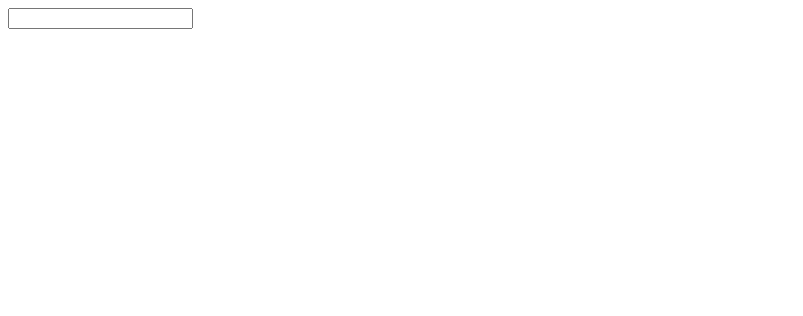
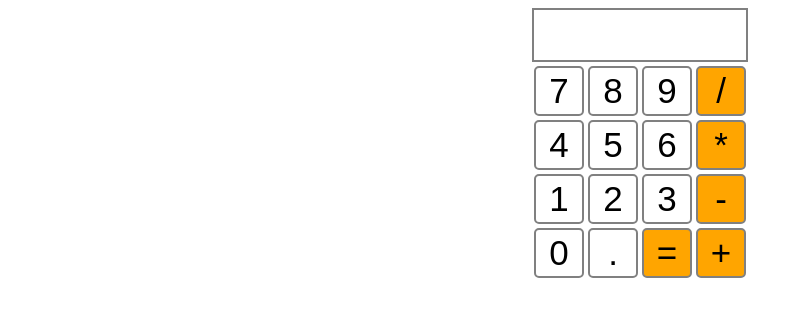
Before and after one commit to jamesande65/react, a React app: page / in a window 1280 px wide. Shown: the whole page, without its empty margins (0-803 px from the left). Built offline with nearby package versions, Linux system fonts and the light colour scheme.

Commit message:
calc visuals and some functional

```diff
--- /dev/null
+++ b/components/calc.js
@@ -0,0 +1,60 @@
+import React from 'react';
+
+class Calc extends React.Component{
+    constructor (){
+        super();
+        this.state = {
+            textInput: '',
+            firstOperand: '0',
+            secondOperand: '0',
+            operator: '0',
+            operation: eval(this.firstOperand + this.operator + this.secondOperand),
+            result: '',
+        }
+    }
+
+    handleNumInput(e) {
+        this.setState({
+            textInput: this.state.textInput + e.target.value
+        });
+    }
+
+    handleOpInput(e) {
+        this.setState({
+            firstOperand: this.state.textInput,
+            operator: e.target.value,
+            textInput: '',
+        });
+    }
+
+    handleDotInput() {}
+    handleEquationInput() {}
+
+    render() {
+        return (
+            <div className={'calc'}>
+                <input type="text" onChange={this.handleNumInput.bind(this)} value={this.state.textInput}/>
+                <div className={'calc-buttons'}>
+                    <button value={'7'} onClick={this.handleNumInput.bind(this)} className={'calcbtn'}>7</button>
+                    <button value={'8'} onClick={this.handleNumInput.bind(this)} className={'calcbtn'}>8</button>
+                    <button value={'9'} onClick={this.handleNumInput.bind(this)} className={'calcbtn'}>9</button>
+                    <button value={'/'} onClick={this.handleOpInput.bind(this)} className={'calcbtn oper'}>/</button>
+                    <button value={'4'} onClick={this.handleNumInput.bind(this)} className={'calcbtn'}>4</button>
+                    <button value={'5'} onClick={this.handleNumInput.bind(this)} className={'calcbtn'}>5</button>
+                    <button value={'6'} onClick={this.handleNumInput.bind(this)} className={'calcbtn'}>6</button>
+                    <button value={'*'} onClick={this.handleOpInput.bind(this)} className={'calcbtn oper'}>*</button>
+                    <button value={'1'} onClick={this.handleNumInput.bind(this)} className={'calcbtn'}>1</button>
+                    <button value={'2'} onClick={this.handleNumInput.bind(this)} className={'calcbtn'}>2</button>
+                    <button value={'3'} onClick={this.handleNumInput.bind(this)} className={'calcbtn'}>3</button>
+                    <button value={'-'} onClick={this.handleOpInput.bind(this)} className={'calcbtn oper'}>-</button>
+                    <button value={'0'} onClick={this.handleNumInput.bind(this)} className={'calcbtn'}>0</button>
+                    <button value={'.'} onClick={this.handleDotInput.bind(this)} className={'calcbtn'}>.</button>
+                    <button value={'='} onClick={this.handleEquationInput.bind(this)} className={'calcbtn oper'}>=</button>
+                    <button value={'+'} onClick={this.handleOpInput.bind(this)} className={'calcbtn oper'}>+</button>
+                </div>
+            </div>
+        )
+    }
+}
+
+export default Calc;
--- a/containers/wrapper.js
+++ b/containers/wrapper.js
@@ -4,7 +4,8 @@ import React from 'react';
 // import ColorPicker from '../components/colorPicker';
 // // import Timer from '../components/timer';
 // import Popup from '../components/popup';
-import Search from '../components/searchStates';
+// import Search from '../components/searchStates';
+import Calc from '../components/calc';
 
 const Wrapper = () => {
     return (
@@ -14,7 +15,8 @@ const Wrapper = () => {
             {/*<ColorPicker />*/}
             {/*<Timer />*/}
             {/*<Popup />*/}
-            <Search />
+            {/*<Search />*/}
+            <Calc />
         </div>
     )
 };
--- a/counter.css
+++ b/counter.css
@@ -47,3 +47,44 @@
     border-radius: 5px;
     font-weight: bold;
 }
+
+.calc{
+    display: flex;
+    flex-direction: column;
+    text-align: center;
+    margin: auto;
+    left: 0;
+    right: 0;
+    width: 216px;
+    font-size: 35px;
+    color: black;
+    font-weight: bold;
+}
+
+.calc input{
+    border: 2px solid grey;
+    margin-bottom: 2px;
+    padding: 5px;
+    text-align: right;
+    font-size: 35px;
+}
+
+.calc-buttons{
+    display: flex;
+    flex-wrap: wrap;
+    width: 216px;
+}
+
+.calcbtn{
+    width: 50px;
+    height: 50px;
+    font-size: 35px;
+    margin: 2px;
+    border: 2px solid grey;
+    border-radius: 5px;
+    background-color: #fff;
+}
+
+.calcbtn.oper{
+    background-color: #ffa500;
+}
```
Also changed, not shown: build/app.bundle.js, 1 other file.
